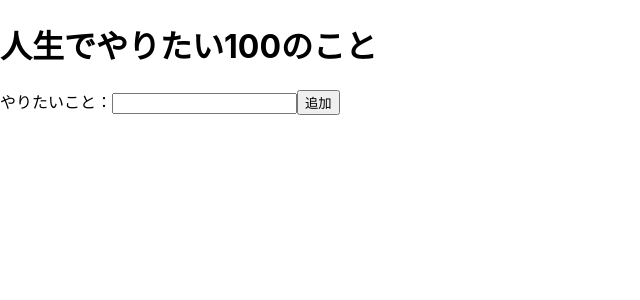
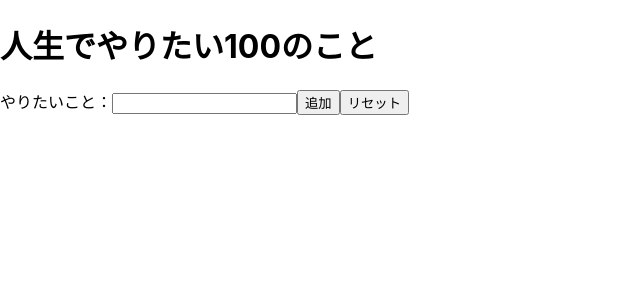
Before and after one commit to Haru0101/life100, a Next.js app: page / in a window 1280 px wide. Shown: the top 300 px of the page, without its empty margins (0-640 px from the left). Built offline with nearby package versions, Linux system fonts and the light colour scheme.

Commit message:
feat: add reset button

```diff
--- a/pages/index.tsx
+++ b/pages/index.tsx
@@ -5,19 +5,24 @@ const Home: NextPage = () => {
   const [items, setItems] = useState<string[]>([]);
   const [newItem, setNewItem] = useState("");
 
-  const listItems = items.map((item, index) => {
+  const listItems = items?.map((item, index) => {
     return <li key={index}>{item}<button onClick={() => deleteItem(index)}>削除</button></li>;
   });
 
   const addItem = () => {
     if (newItem === "") return;
-    const newItems = [...items, newItem];
+    const newItems = items ? [...items, newItem] : [newItem];
     setItems(newItems);
     setNewItem("")
     updateLocalStorage(newItems);
   }
 
-  const updateLocalStorage = (newItems: string[]) => {
+  const resetAllItems = () => {
+    setItems([]);
+    updateLocalStorage(null);
+  }
+  const updateLocalStorage = (newItems: string[] | null) => {
+    if(newItems) localStorage.clear();
     localStorage.setItem('items', JSON.stringify(newItems))
   }
 
@@ -54,6 +59,7 @@ const Home: NextPage = () => {
           <input type="text" onChange={e => setNewItem(e.target.value)} value={newItem}/>
         </label>
         <button onClick={addItem}>追加</button>
+        <button onClick={resetAllItems}>リセット</button>
       </form>
     </div>
   )
```
